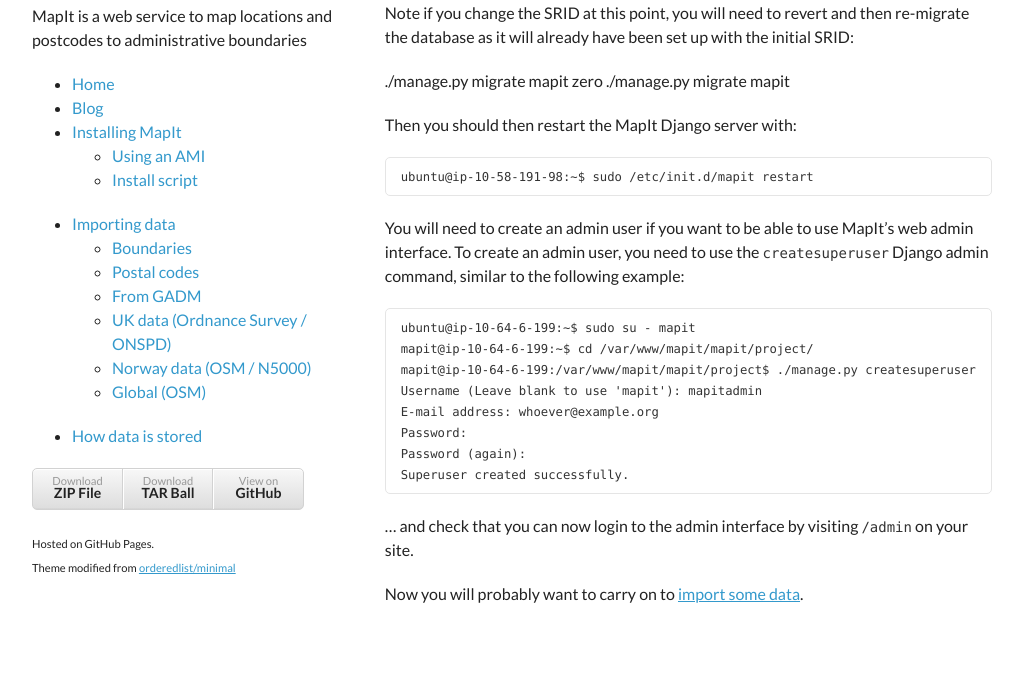
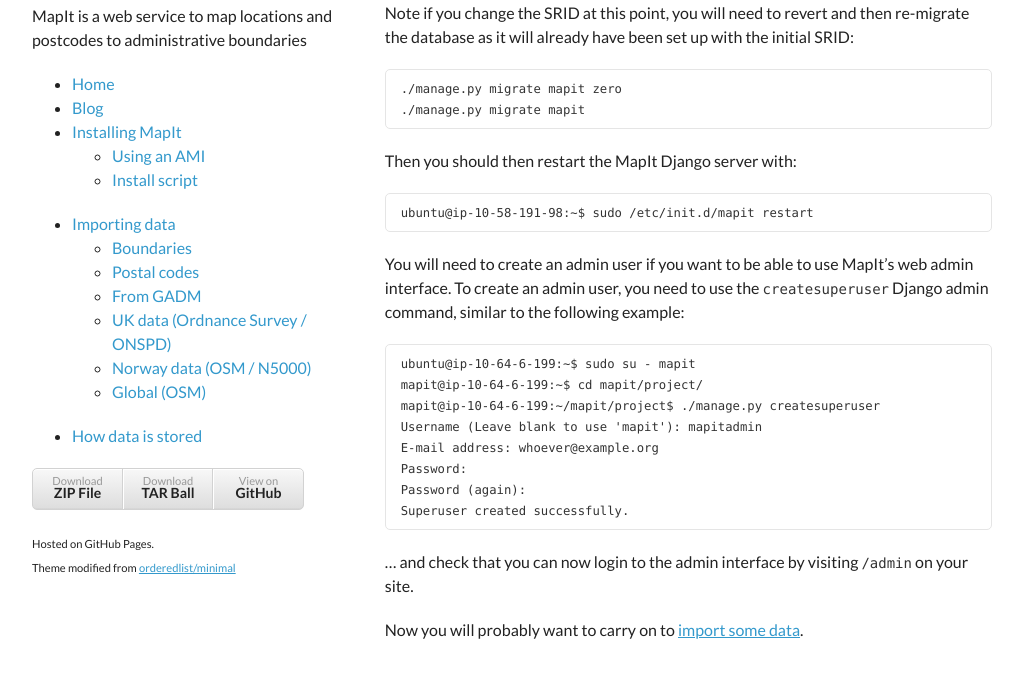
Before and after one commit to mysociety/mapit, a Jekyll site: the page built from install/install-script.md, in a window 1280 px wide and 900 px high, scrolled down 935 px, cut to the strip 190-868 px from the top of the window. Shown: the whole strip, without its empty margins (128-1151 px from the left). Built offline with Jekyll 4.4.1, drawn with Linux system fonts in a browser that asks for light colours.

Commit message:
Spacing fix.

```diff
--- a/install/install-script.md
+++ b/install/install-script.md
@@ -56,8 +56,8 @@
 re-migrate the database as it will already have been set up with the initial
 SRID:
 
-   ./manage.py migrate mapit zero
-   ./manage.py migrate mapit
+    ./manage.py migrate mapit zero
+    ./manage.py migrate mapit
 
 Then you should then restart the MapIt Django server with:
 
@@ -69,8 +69,8 @@
 example:
 
     ubuntu@ip-10-64-6-199:~$ sudo su - mapit
-    mapit@ip-10-64-6-199:~$ cd /var/www/mapit/mapit/project/
-    mapit@ip-10-64-6-199:/var/www/mapit/mapit/project$ ./manage.py createsuperuser
+    mapit@ip-10-64-6-199:~$ cd mapit/project/
+    mapit@ip-10-64-6-199:~/mapit/project$ ./manage.py createsuperuser
     Username (Leave blank to use 'mapit'): mapitadmin
     E-mail address: whoever@example.org
     Password:
```
Also changed, not shown: install/ami.md (+2 -2 lines).
